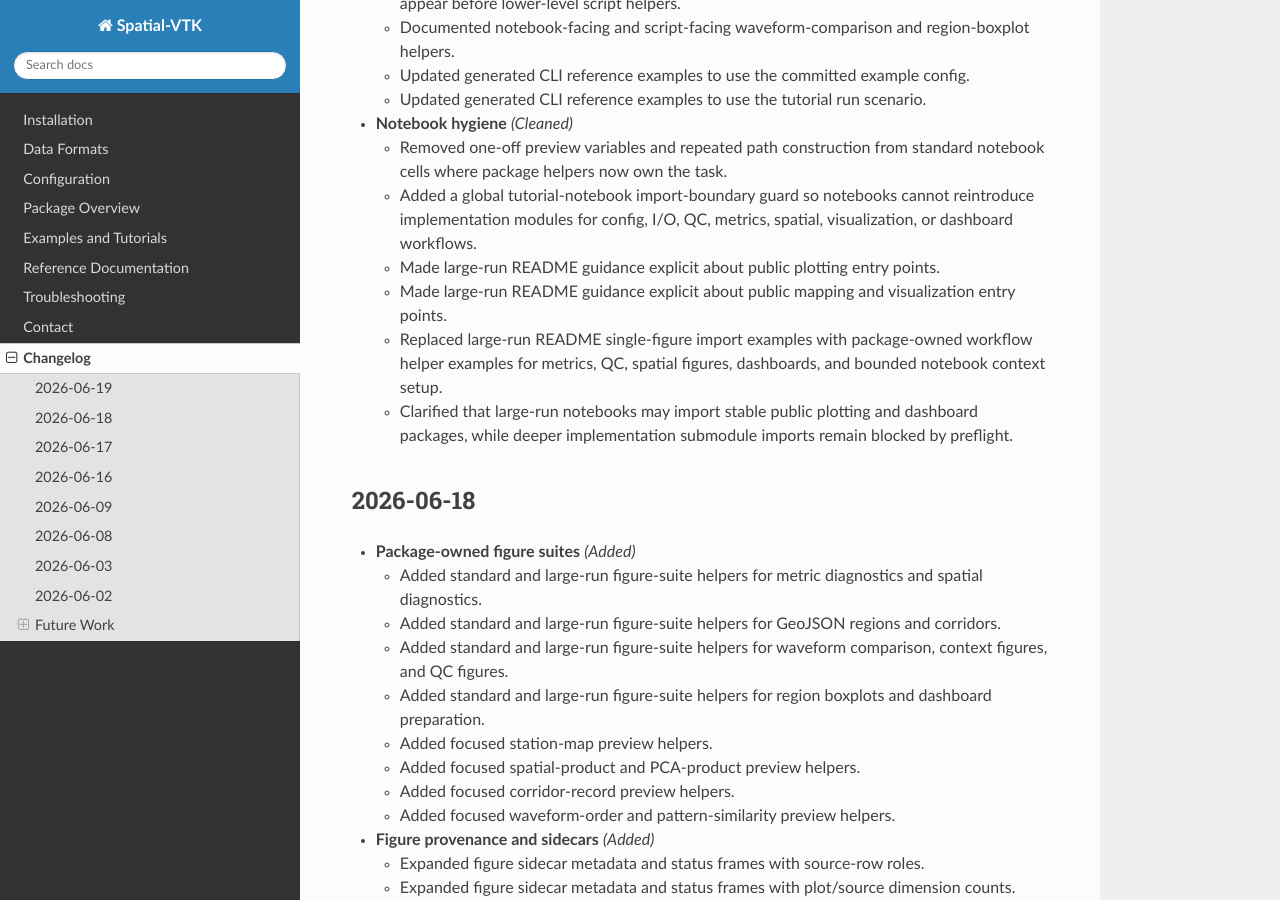
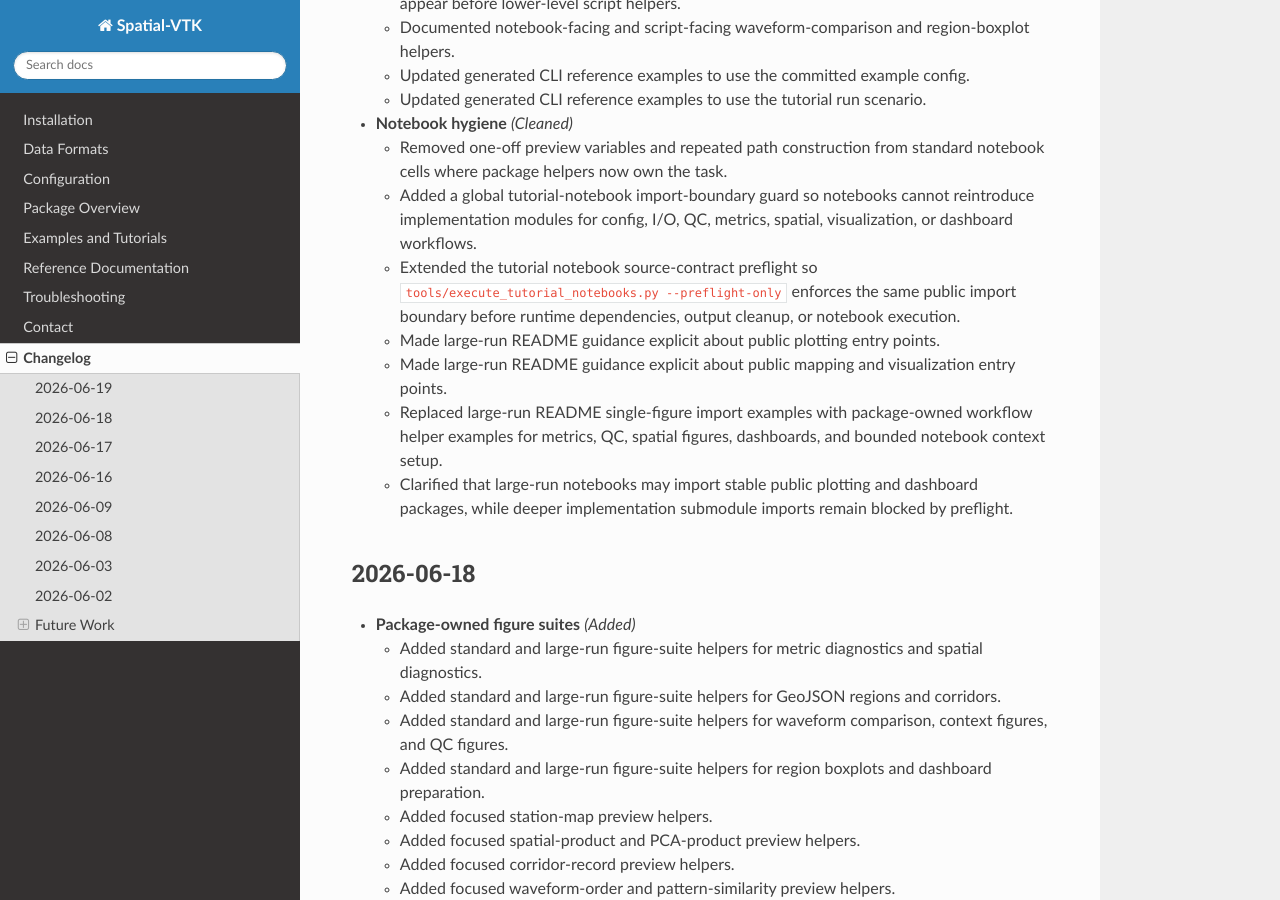
Before and after one commit to bcbirkel/spatial-vtk, a Sphinx documentation site: the page built from docs/changelog.rst, in a window 1280 px wide and 900 px high, scrolled down 7882 px. Built offline with Sphinx 7.4.7 and the Read the Docs theme 3.1.0, drawn with Linux system fonts in a browser that asks for light colours.

Commit message:
Document notebook preflight import boundary

```diff
--- a/docs/changelog.rst
+++ b/docs/changelog.rst
@@ -414,6 +414,10 @@ Changelog
   - Added a global tutorial-notebook import-boundary guard so notebooks cannot
     reintroduce implementation modules for config, I/O, QC, metrics, spatial,
     visualization, or dashboard workflows.
+  - Extended the tutorial notebook source-contract preflight so
+    ``tools/execute_tutorial_notebooks.py --preflight-only`` enforces the same
+    public import boundary before runtime dependencies, output cleanup, or
+    notebook execution.
   - Made large-run README guidance explicit about public plotting entry
     points.
   - Made large-run README guidance explicit about public mapping and
```
